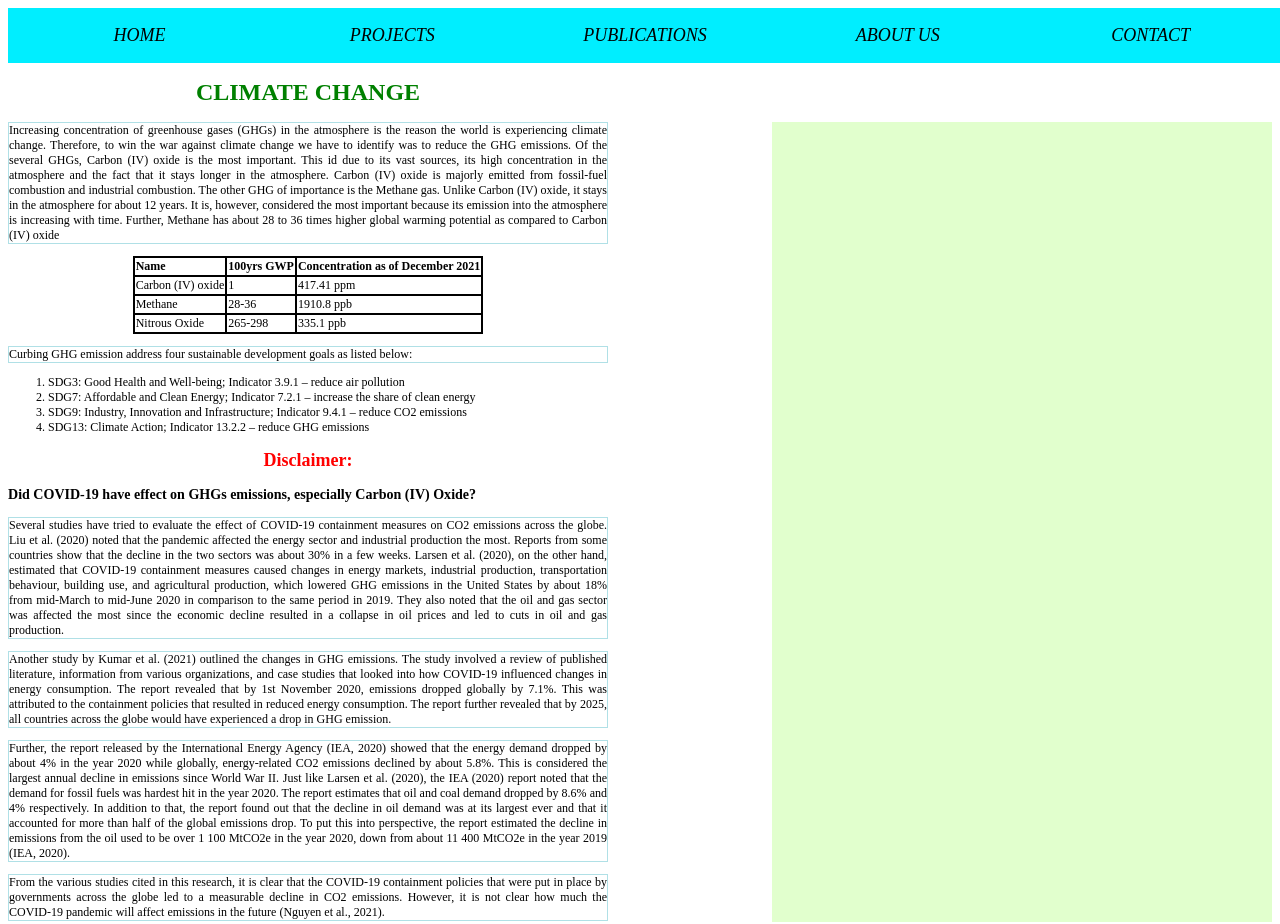
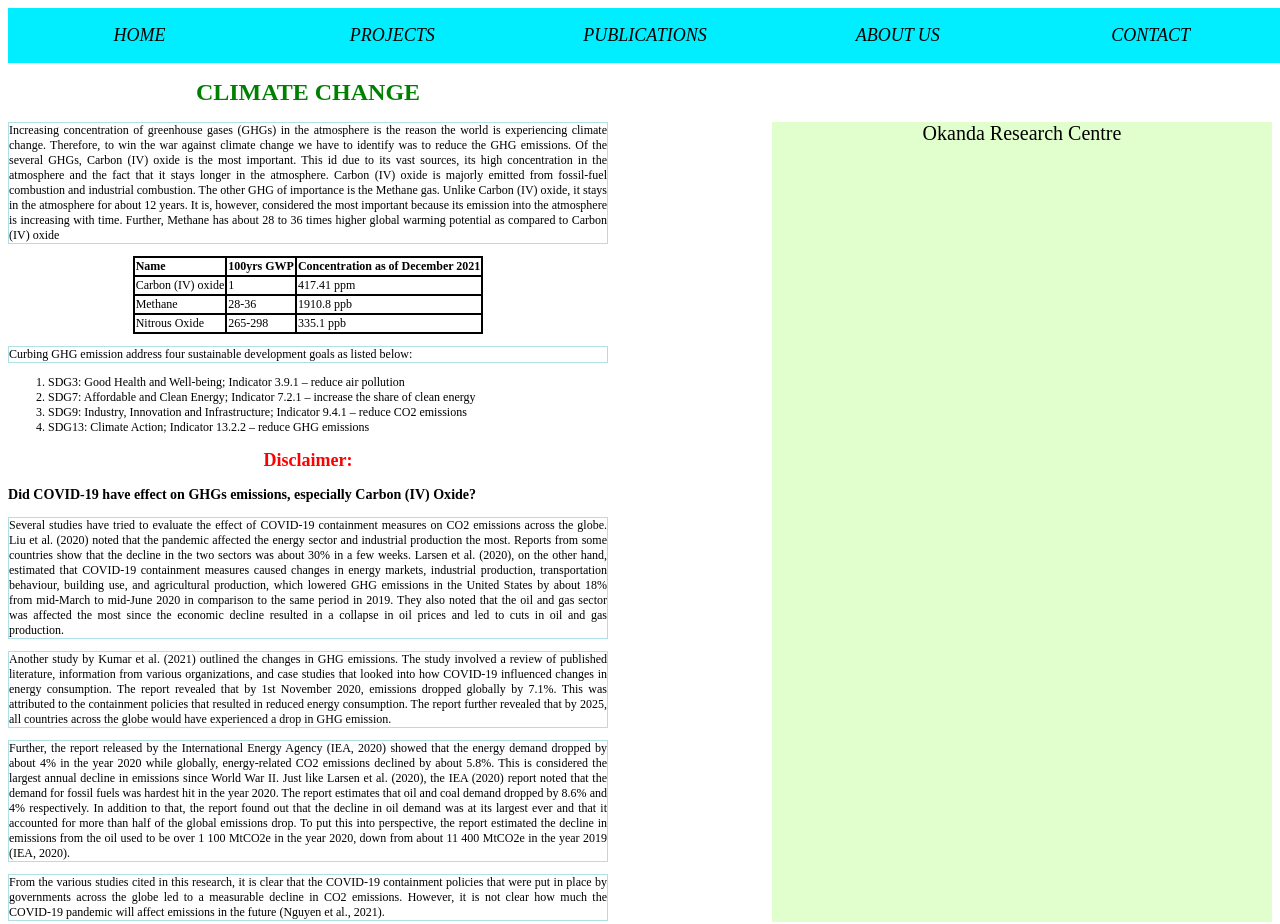
Before and after one commit to johnokwaro-bit/HTML-CSS-JS-Project, a plain HTML site: page index.html in a window 1280 px wide. Shown: the top 924 px of the page. Drawn offline with Linux system fonts and the light colour scheme.

Commit message:
Add Object

```diff
--- a/script.js
+++ b/script.js
@@ -1,9 +1,21 @@
-const extent = document.getElementsByClassName("extent")
-const address ={}
-extent.innerHTML = "address = {name:Okanda Research Cretre;}"
+const extent = document.getElementsByClassName("extent")[0]
+console.log(extent)
 
+const address = {
+    name: 'Okanda Research Centre',
+    street: {
+        Line1: '680 Moi Drive, Umoja',
+        Line2: 'Kayole-Spine Road'
+    },
+    city: 'Nairobi',
+    zipCode: '00100',
+    country: 'Kenya',
+    phone: {
+        Tel: +254707240185,
+        Mobile: +254785060403
 
+    }
 
+}
 
-
-document.append(address)
+extent.textContent = address.name;
--- a/style.css
+++ b/style.css
@@ -88,10 +88,11 @@ a:hover, a:active{
 }
 
 div.extent{
-    text-align: right;
+    text-align: center;
     height: 800px;
     width: 500px;
     background: rgb(225, 255, 205);
     display: block;
     float: right;
+    font-size: 20px;
 }
```
